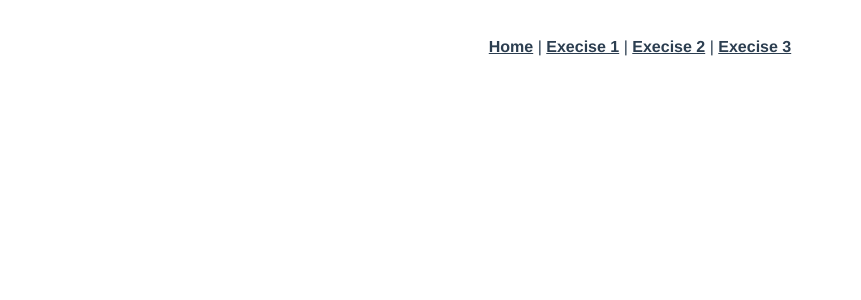
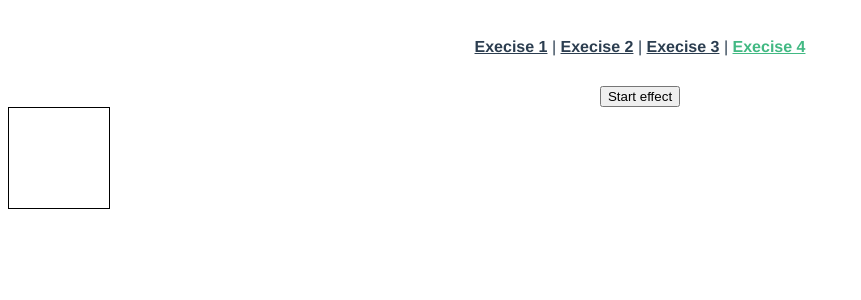
Before and after one commit to SamirSales/vue-course-exercises, a Vue app: page /#/exercise/4 in a window 1280 px wide. Shown: the top 300 px of the page, without its empty margins (0-861 px from the left). Built offline with nearby package versions, Linux system fonts and the light colour scheme.

Commit message:
exercise 4 (in progress)

```diff
--- a/src/App.vue
+++ b/src/App.vue
@@ -1,10 +1,10 @@
 <template>
   <div id="app">
     <div id="nav">
-      <router-link to="/">Home</router-link> |
       <router-link to="/exercise/1">Execise 1</router-link> |
       <router-link to="/exercise/2">Execise 2</router-link> |
-      <router-link to="/exercise/3">Execise 3</router-link>
+      <router-link to="/exercise/3">Execise 3</router-link> |
+      <router-link to="/exercise/4">Execise 4</router-link>
     </div>
     <router-view/>
   </div>
--- a/src/router/index.js
+++ b/src/router/index.js
@@ -1,19 +1,18 @@
-import Vue from 'vue'
-import VueRouter from 'vue-router'
-import Home from '../views/Home.vue'
+import Vue from 'vue';
+import VueRouter from 'vue-router';
+import Exercise1 from '../views/Exercise1.vue';
 
-Vue.use(VueRouter)
+Vue.use(VueRouter);
 
 const routes = [
   {
-    path: '/',
-    name: 'home',
-    component: Home
+    path: "*",
+    redirect: '/exercise/1'
   },
   {
     path: '/exercise/1',
     name: 'Exercise1',
-    component: () => import('../views/Exercise1.vue')
+    component: Exercise1
   },
   {
     path: '/exercise/2',
@@ -24,11 +23,16 @@ const routes = [
     path: '/exercise/3',
     name: 'Exercise3',
     component: () => import('../views/Exercise3.vue')
+  },
+  {
+    path: '/exercise/4',
+    name: 'Exercise4',
+    component: () => import('../views/Exercise4.vue')
   }
-]
+];
 
 const router = new VueRouter({
   routes
-})
+});
 
-export default router
+export default router;
--- /dev/null
+++ b/src/views/Exercise4.vue
@@ -0,0 +1,36 @@
+<template>
+    <div>
+        <div>
+            <button @click="startEffect">Start effect</button>
+            <div id="effect"></div>
+        </div>
+    </div>
+</template>
+
+<script>
+export default {
+    methods:{
+        startEffect(){
+
+        }
+    }
+}
+</script>
+
+<style scoped>
+#effect {
+  width: 100px;
+  height: 100px;
+  border: 1px solid black;
+}
+
+.highlight {
+  background-color: red;
+  width: 200px !important;
+}
+
+.shrink {
+  background-color: gray;
+  width: 50px !important;
+}
+</style>
```
